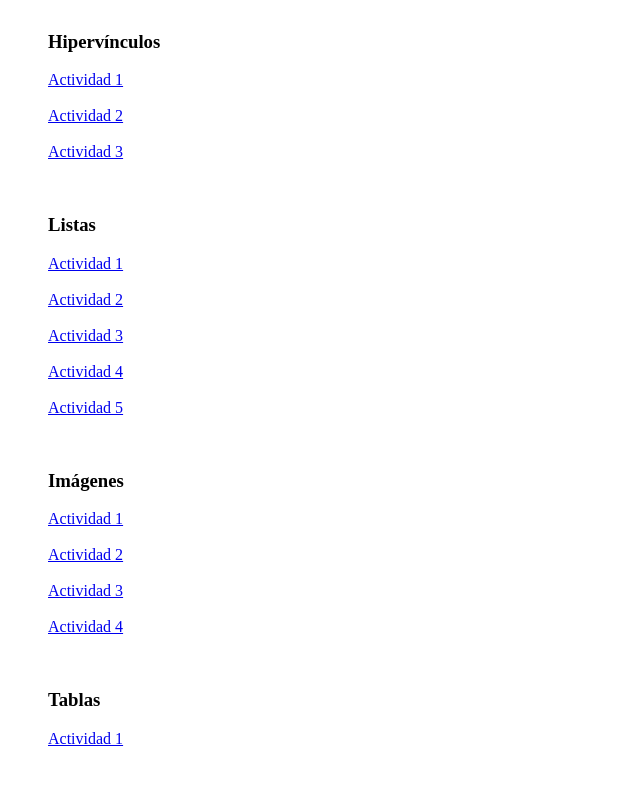
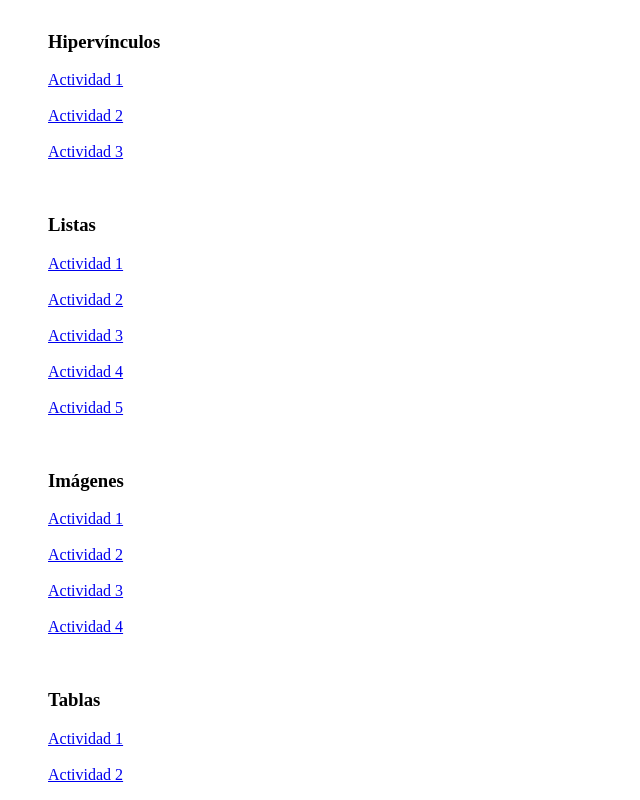
Before and after one commit to TheAnger2/Git-Aplicaciones-WEB, a plain HTML site: page actividades/actividades.html in a window 1280 px wide. Shown: the part 583-1383 px from the top of the page, without its empty margins (0-640 px from the left). Before the commit the page ends 1347 px from the top, so only its background shows below. Drawn offline with Linux system fonts and the light colour scheme.

Commit message:
Deploying to gh-pages from @ TheAnger2/Git-Aplicaciones-WEB@f17a8ec61000762a0985e4151f1bbe6dc62df496 🚀

```diff
--- a/actividades/actividades.html
+++ b/actividades/actividades.html
@@ -89,6 +89,9 @@
    <ul>
     <h3>Tablas</h3>
     <a href="html/06_tablas/actividad1.html">Actividad 1</a>
+    <br>
+    <br>
+    <a href="html/06_tablas/actividad2.html">Actividad 2</a>
    </ul>
 </body>
 </html>
```
